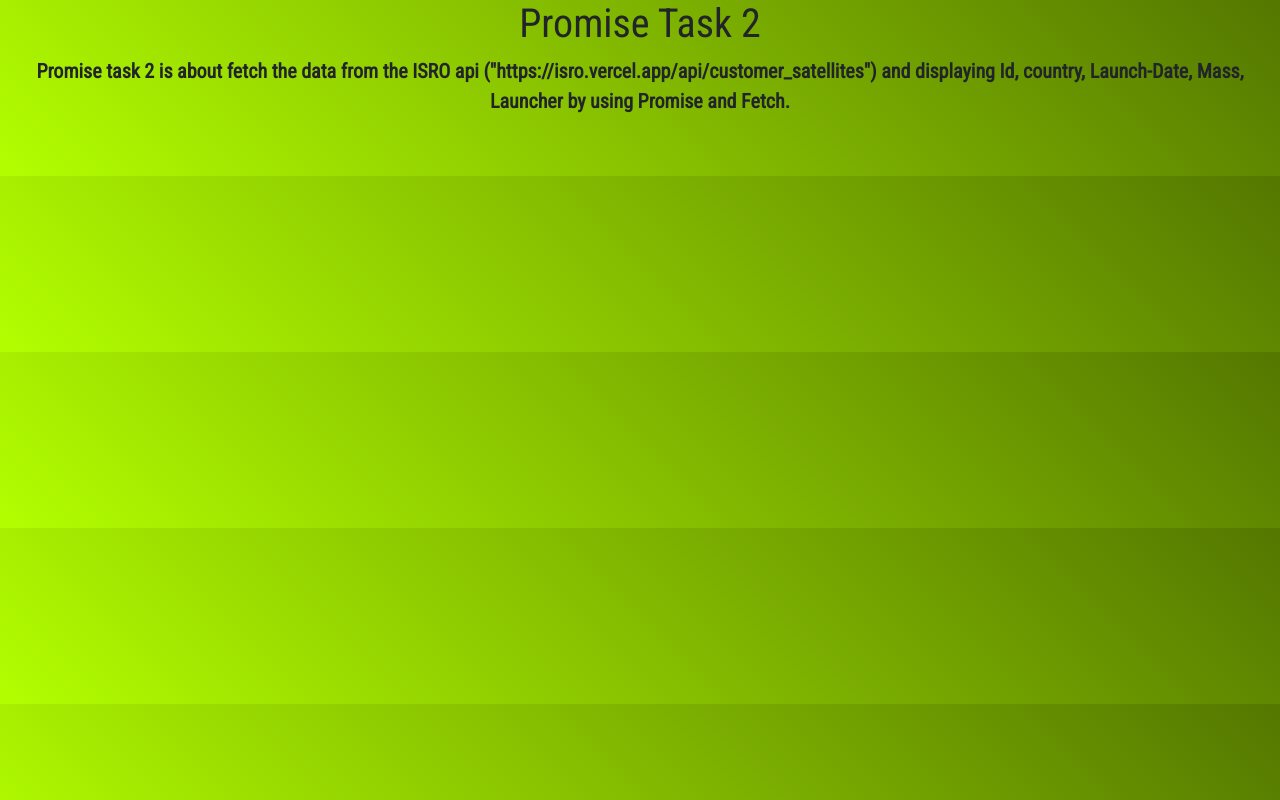
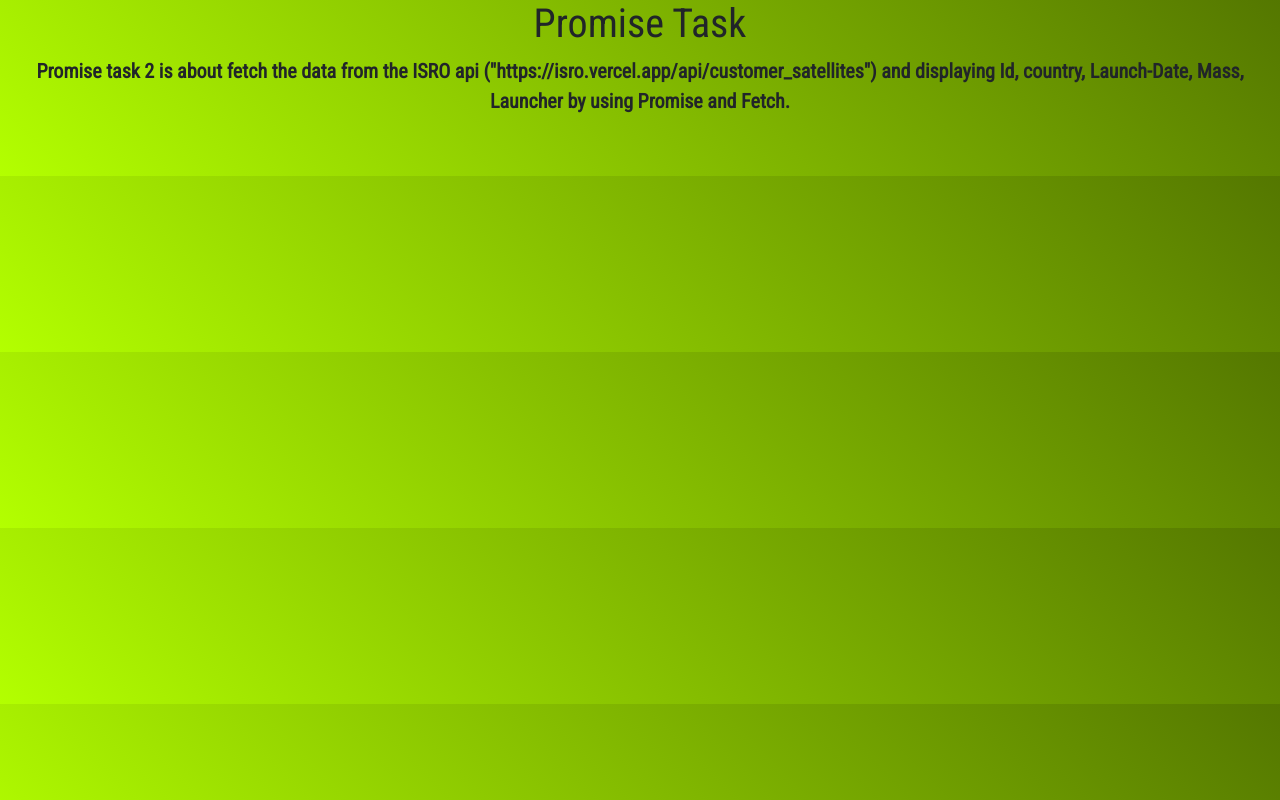
Before and after one commit to NSHPrasath/Promise-Tasks_1, a plain HTML site: page index.html in a window 1280 px wide. Drawn offline with nearby package versions, Linux system fonts and the light colour scheme; no server answers; a web font is replaced by a local one.

Commit message:
index.html

```diff
--- a/index.html
+++ b/index.html
@@ -3,7 +3,7 @@
 <head>
     <meta charset="UTF-8">
     <meta name="viewport" content="width=device-width, initial-scale=1.0">
-    <title>Promise Task 2</title>
+    <title>Promise Task</title>
     <link rel="stylesheet" href="style.css" />
     <link
       href="https://cdn.jsdelivr.net/npm/bootstrap@5.3.2/dist/css/bootstrap.min.css"
@@ -14,7 +14,7 @@
 </head>
 <body>
     <div class="heading">
-        <h1 class="title">Promise Task 2</h1>
+        <h1 class="title">Promise Task</h1>
         <p id="description">
           Promise task 2 is about fetch the data from the ISRO api ("https://isro.vercel.app/api/customer_satellites") and displaying Id, country, Launch-Date, Mass, Launcher by using Promise and Fetch.
         </p>
```
